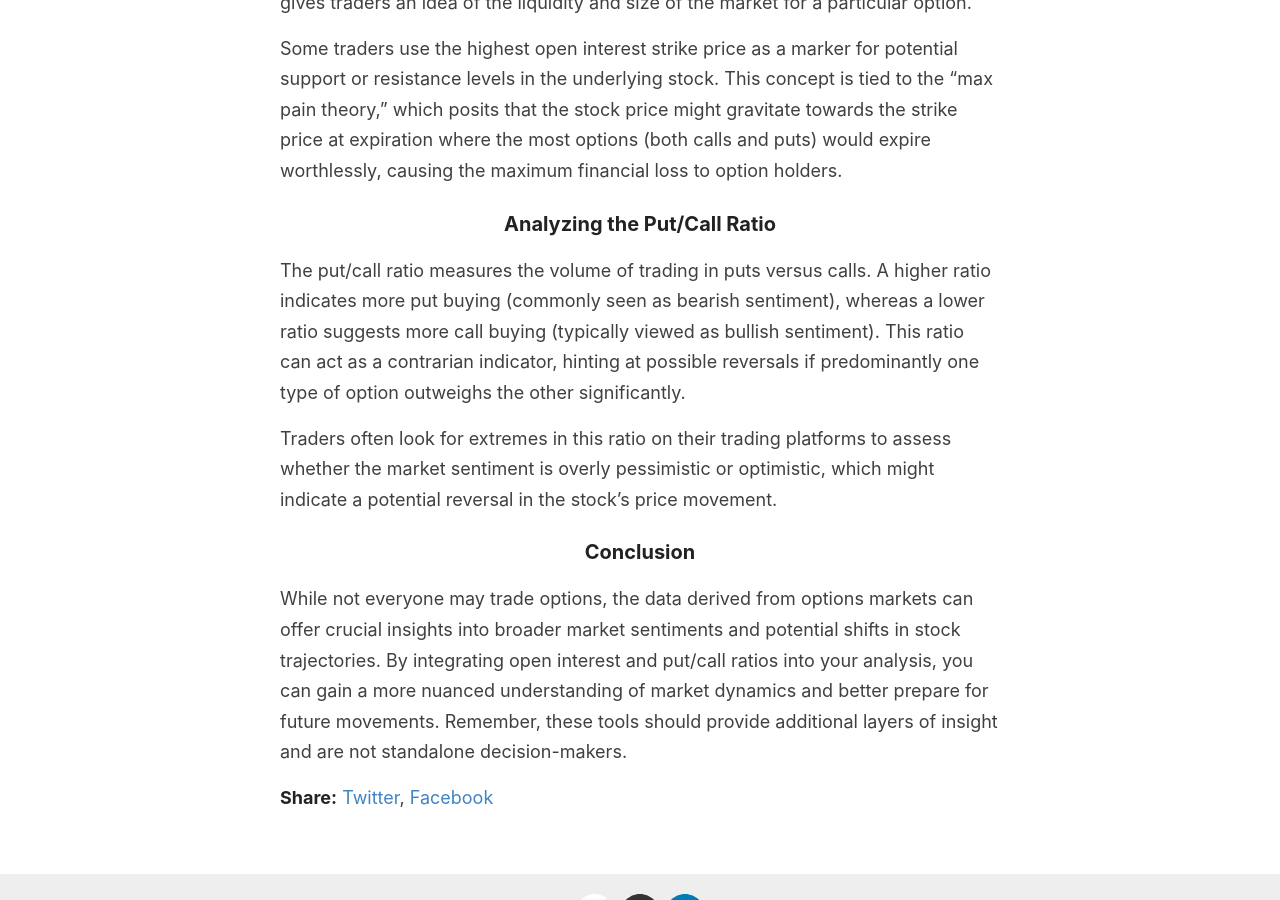
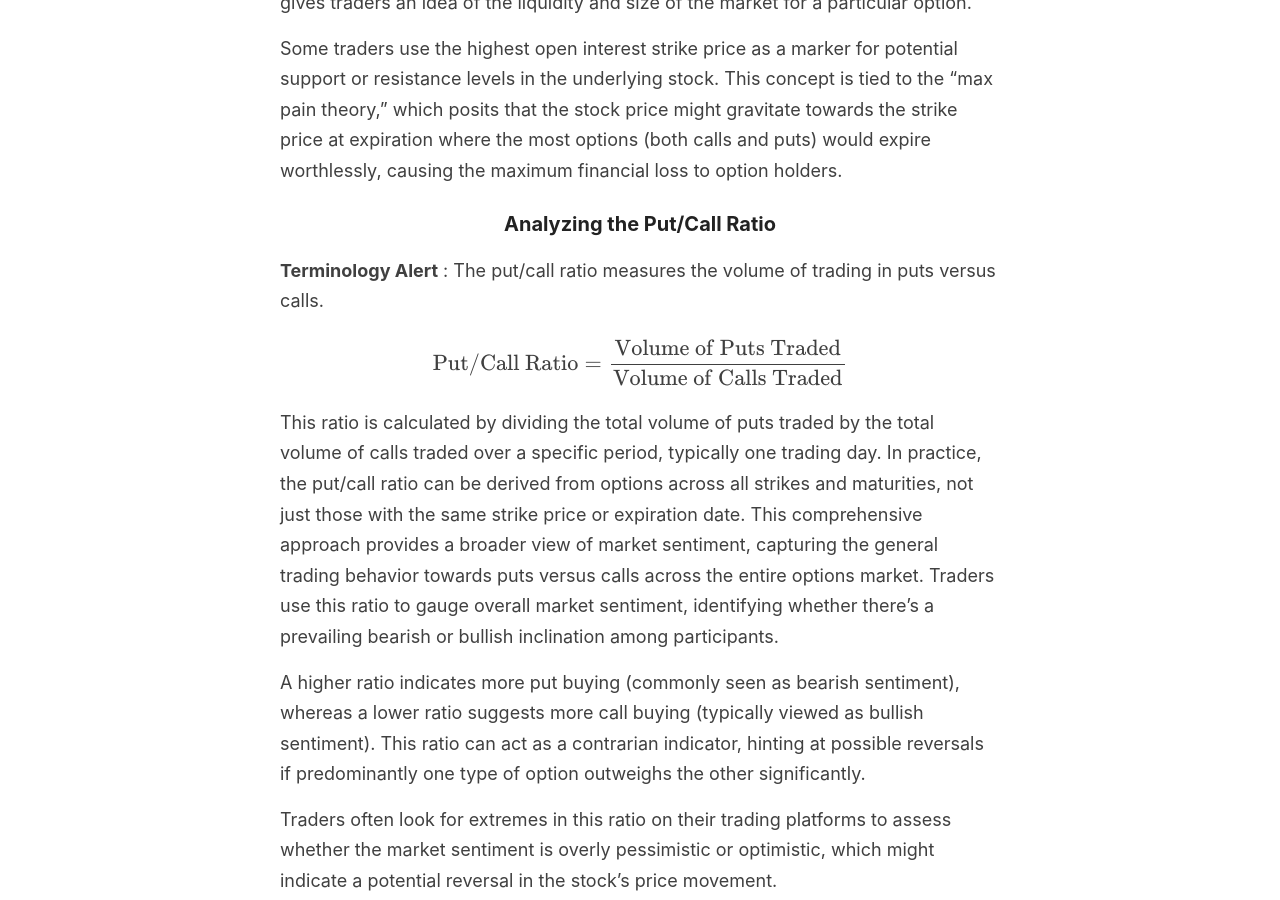
Before and after one commit to Zaltarba/blog, a Jekyll site: the page built from _posts/2024-07-14-AboutMarketSentiment.md, in a window 1280 px wide and 900 px high, scrolled down 930 px. Built offline with Jekyll 4.4.1, drawn with Linux system fonts in a browser that asks for light colours; formulas are drawn with MathJax 3.

Commit message:
Update 2024-07-14-AboutMarketSentiment.md

```diff
--- a/_posts/2024-07-14-AboutMarketSentiment.md
+++ b/_posts/2024-07-14-AboutMarketSentiment.md
@@ -25,7 +25,13 @@ Some traders use the highest open interest strike price as a marker for potentia
 
 ### Analyzing the Put/Call Ratio
 
-The put/call ratio measures the volume of trading in puts versus calls. A higher ratio indicates more put buying (commonly seen as bearish sentiment), whereas a lower ratio suggests more call buying (typically viewed as bullish sentiment). This ratio can act as a contrarian indicator, hinting at possible reversals if predominantly one type of option outweighs the other significantly.
+**Terminology Alert** : The put/call ratio measures the volume of trading in puts versus calls.
+
+$$ \text{Put/Call Ratio} = \frac{\text{Volume of Puts Traded}}{\text{Volume of Calls Traded}} $$
+
+This ratio is calculated by dividing the total volume of puts traded by the total volume of calls traded over a specific period, typically one trading day. In practice, the put/call ratio can be derived from options across all strikes and maturities, not just those with the same strike price or expiration date. This comprehensive approach provides a broader view of market sentiment, capturing the general trading behavior towards puts versus calls across the entire options market. Traders use this ratio to gauge overall market sentiment, identifying whether there's a prevailing bearish or bullish inclination among participants.
+
+A higher ratio indicates more put buying (commonly seen as bearish sentiment), whereas a lower ratio suggests more call buying (typically viewed as bullish sentiment). This ratio can act as a contrarian indicator, hinting at possible reversals if predominantly one type of option outweighs the other significantly.
 
 Traders often look for extremes in this ratio on their trading platforms to assess whether the market sentiment is overly pessimistic or optimistic, which might indicate a potential reversal in the stock's price movement.
 
```
